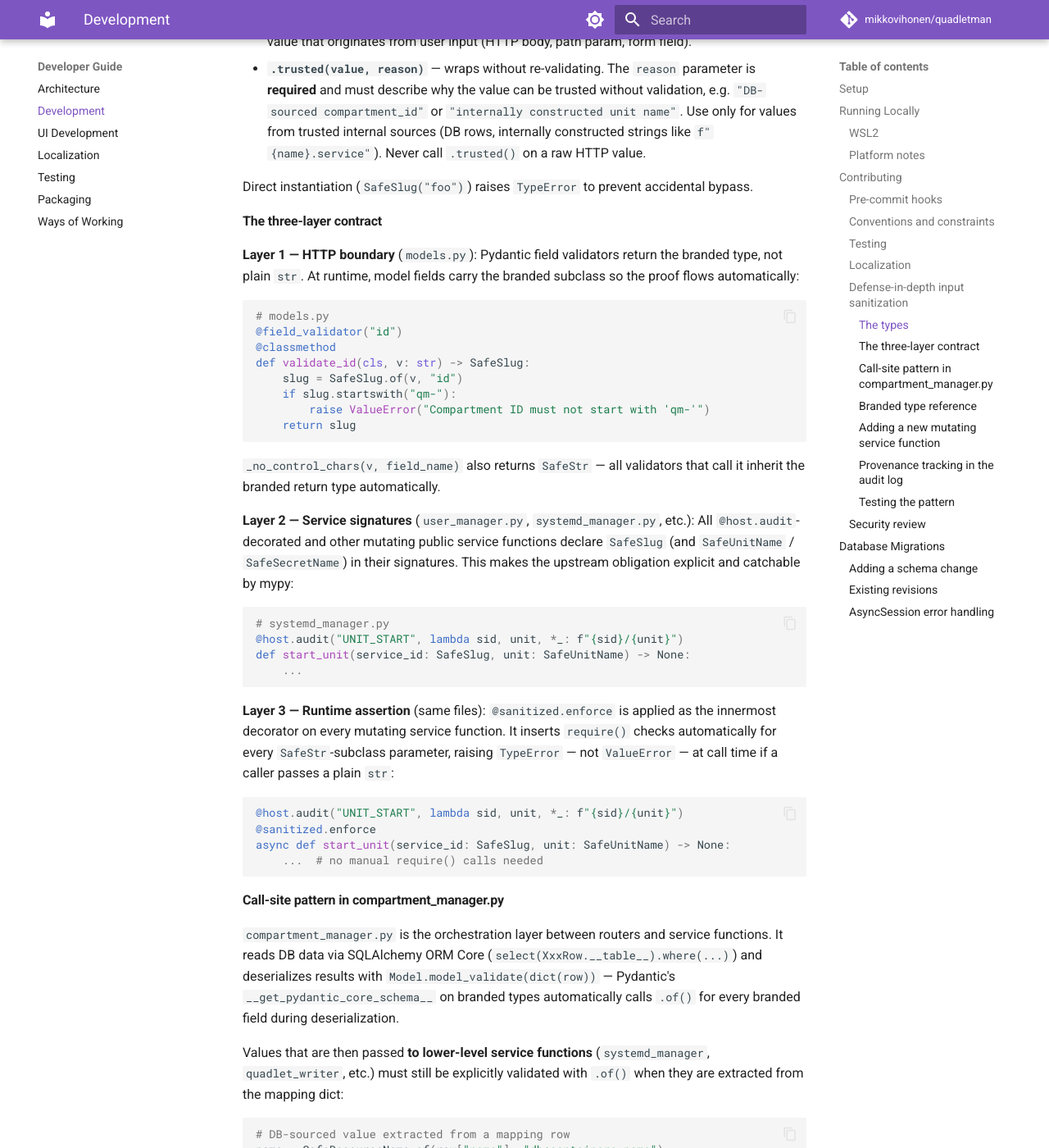
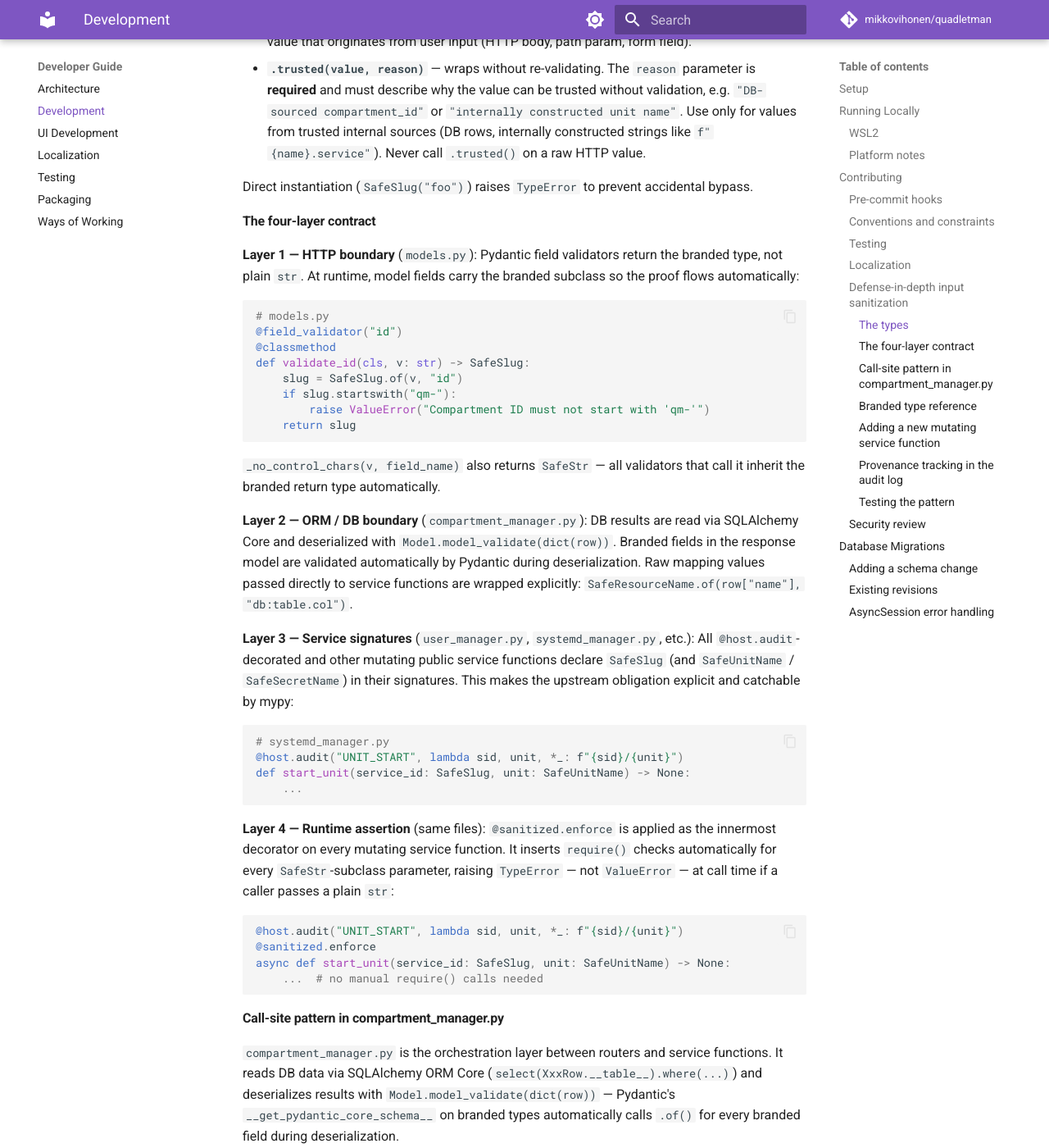
Before and after one commit to mikkovihonen/quadletman, an MkDocs documentation site: the page built from docs/development.md, in a window 1280 px wide and 1400 px high, scrolled down 4432 px. Shown: the whole window at 82% size. Built offline with MkDocs 1.6.1 and Material for MkDocs 9.7.7, drawn with Linux system fonts in a browser that asks for light colours; comment, search, counter and statistics services are not loaded; some of the changed text lies outside the part shown.

Commit message:
CHORE documentation maintenance

````diff
--- a/docs/development.md
+++ b/docs/development.md
@@ -160,7 +160,7 @@ Commit `.pot`, `.po`, and `.mo` files in the same commit as the code change.
 
 ### Defense-in-depth input sanitization
 
-quadletman uses **branded string types** (`quadletman/sanitized.py`) to enforce a three-layer
+quadletman uses **branded string types** (`quadletman/models/sanitized.py`) to enforce a four-layer
 input sanitization contract. This prevents user-supplied strings from reaching critical host
 operations (`host.run`, `host.write_text`, etc.) without proven validation.
 
@@ -186,7 +186,7 @@ Each type is a `str` subclass. The only way to construct one is:
 
 Direct instantiation (`SafeSlug("foo")`) raises `TypeError` to prevent accidental bypass.
 
-#### The three-layer contract
+#### The four-layer contract
 
 **Layer 1 — HTTP boundary** (`models.py`):
 Pydantic field validators return the branded type, not plain `str`. At runtime, model fields
@@ -206,7 +206,13 @@ def validate_id(cls, v: str) -> SafeSlug:
 `_no_control_chars(v, field_name)` also returns `SafeStr` — all validators that call it
 inherit the branded return type automatically.
 
-**Layer 2 — Service signatures** (`user_manager.py`, `systemd_manager.py`, etc.):
+**Layer 2 — ORM / DB boundary** (`compartment_manager.py`):
+DB results are read via SQLAlchemy Core and deserialized with `Model.model_validate(dict(row))`.
+Branded fields in the response model are validated automatically by Pydantic during
+deserialization. Raw mapping values passed directly to service functions are wrapped explicitly:
+`SafeResourceName.of(row["name"], "db:table.col")`.
+
+**Layer 3 — Service signatures** (`user_manager.py`, `systemd_manager.py`, etc.):
 All `@host.audit`-decorated and other mutating public service functions declare `SafeSlug`
 (and `SafeUnitName` / `SafeSecretName`) in their signatures. This makes the upstream
 obligation explicit and catchable by mypy:
@@ -218,7 +224,7 @@ def start_unit(service_id: SafeSlug, unit: SafeUnitName) -> None:
     ...
 ```
 
-**Layer 3 — Runtime assertion** (same files):
+**Layer 4 — Runtime assertion** (same files):
 `@sanitized.enforce` is applied as the innermost decorator on every mutating service
 function. It inserts `require()` checks automatically for every `SafeStr`-subclass parameter,
 raising `TypeError` — not `ValueError` — at call time if a caller passes a plain `str`:
````
Also changed, not shown: other parts of docs/development.md (+3 -3 lines), CLAUDE.md (+22 -17 lines), README.md (+3 -1 lines), docs/architecture.md (+1 -1 lines), docs/runbook.md (+4 -0 lines).
